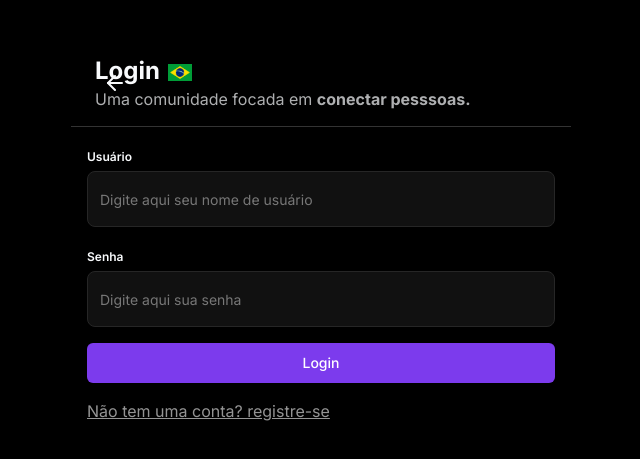
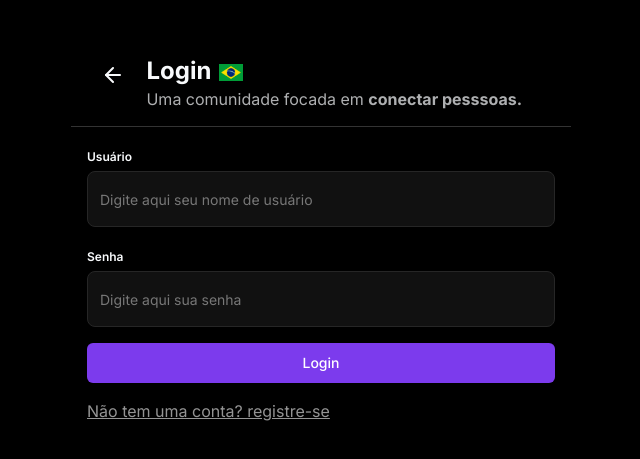
Before and after one commit to ryansldev/zap-web, a Next.js app: page /login in a window 1280 px wide. Shown: the part 173-632 px from the top of the page, without its empty margins (319-959 px from the left). Built offline with nearby package versions, Linux system fonts and the light colour scheme; no server answers.

Commit message:
bettering page header styles

```diff
--- a/components/page-header.tsx
+++ b/components/page-header.tsx
@@ -48,7 +48,7 @@ export function PageHeader({
         )}
         size="icon"
         onClick={onBack}
-        className={cn("h-full absolute top-0 bottom-0", position !== "inline" && "absolute")}
+        className={cn(position !== "inline" && "h-full absolute top-0 bottom-0")}
       >
         <ArrowLeft className="h-6 w-6" />
       </Button>
```
